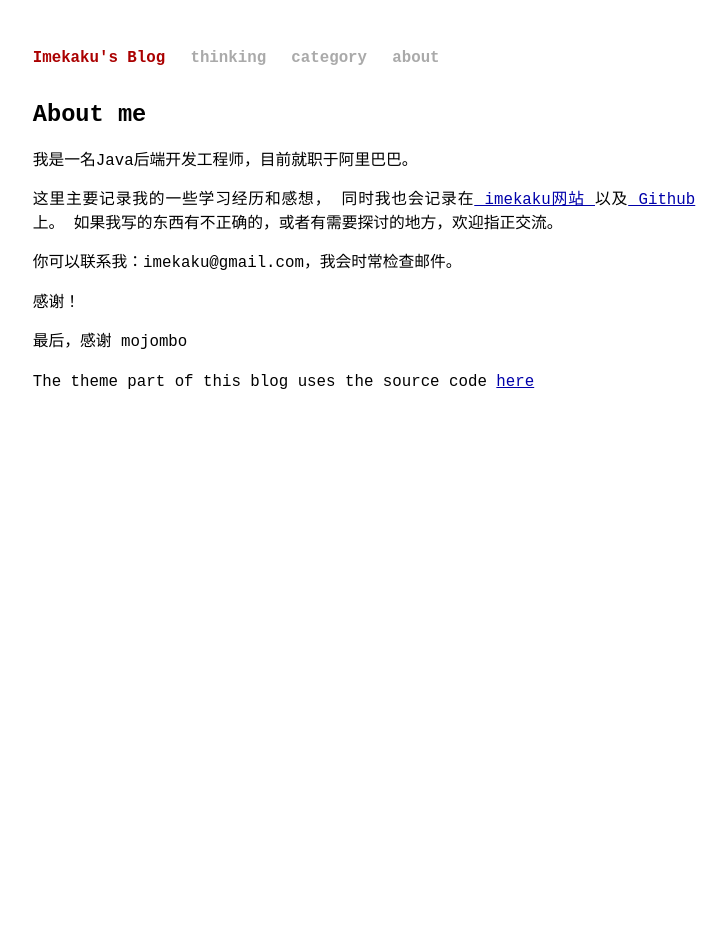
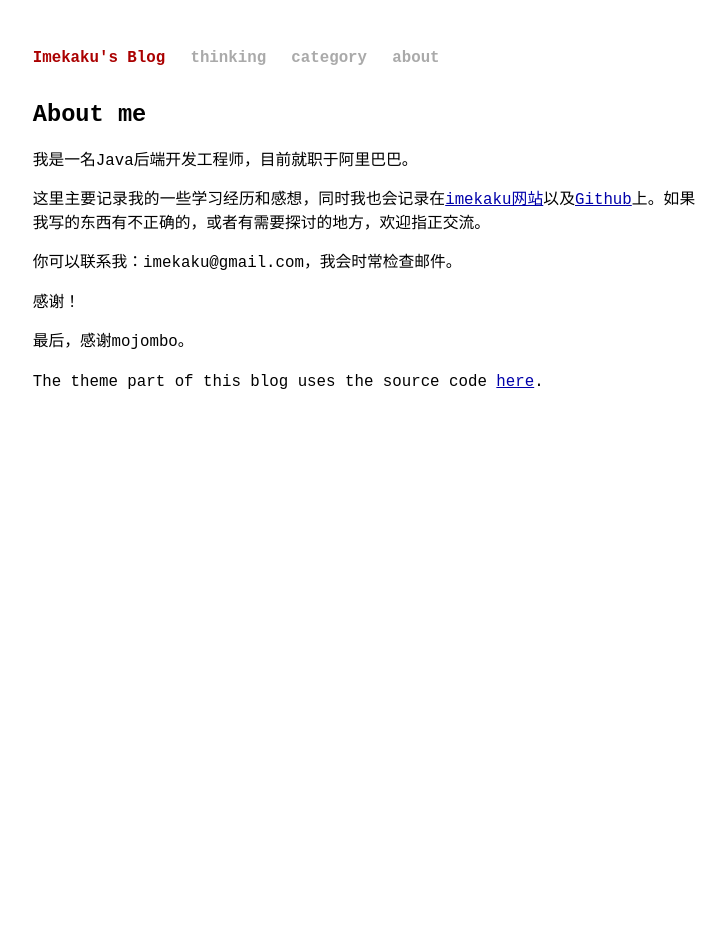
Before and after one commit to imekaku/imekaku.github.io, a Jekyll site: the page built from about/index.html, in a window 1280 px wide. Shown: the whole page, without its empty margins (276-1002 px from the left). Built offline with Jekyll 4.4.1, drawn with Linux system fonts in a browser that asks for light colours.

Commit message:
update website style

```diff
--- a/about/index.html
+++ b/about/index.html
@@ -8,17 +8,13 @@ title: About
 
   <p>我是一名Java后端开发工程师，目前就职于阿里巴巴。</p>
 
-  <p>这里主要记录我的一些学习经历和感想，
-  同时我也会记录在<a class="extra" href="http://www.imekaku.com"> imekaku网站 </a>
-  以及<a class="extra" href="https://github.com/imekaku"> Github </a>上。
-  如果我写的东西有不正确的，或者有需要探讨的地方，欢迎指正交流。
-  </p>
+  <p>这里主要记录我的一些学习经历和感想，同时我也会记录在<a class="extra" href="http://www.imekaku.com">imekaku网站</a>以及<a class="extra" href="https://github.com/imekaku">Github</a>上。如果我写的东西有不正确的，或者有需要探讨的地方，欢迎指正交流。</p>
 
   <p>你可以联系我：imekaku@gmail.com，我会时常检查邮件。</p>
 
   <p>感谢！</p>
 
-  <p>最后，感谢 mojombo</p>
+  <p>最后，感谢mojombo。</p>
 
-  <p>The theme part of this blog uses the source code <a class="extra" href="https://github.com/mojombo/mojombo.github.io"> here </a></p>
+  <p>The theme part of this blog uses the source code <a class="extra" href="https://github.com/mojombo/mojombo.github.io">here</a>.</p>
 </div>
--- a/css/screen.css
+++ b/css/screen.css
@@ -221,7 +221,7 @@ ul.thinking span {
   border: 1px solid #ddd;
   background-color: #FFFFFF;
   padding: 0.4em;
-  /* overflow-y: scroll; */
+  overflow-x: auto;
   /* 去除滑轨 */
 }
 
```
Also changed, not shown: _posts/2018-02-04-about-acfun.md (+0 -2 lines).
